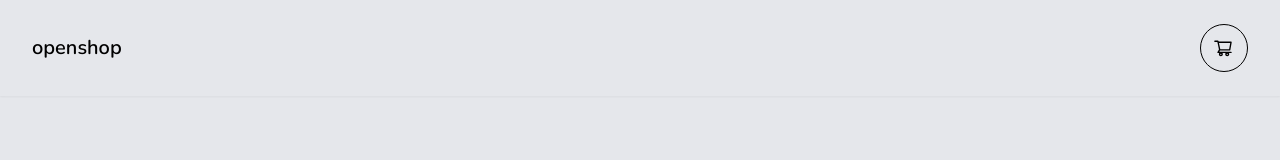
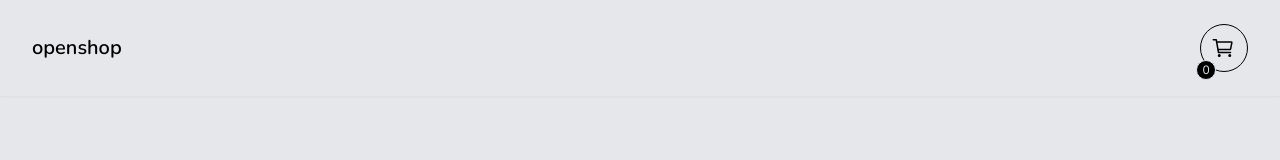
Before and after one commit to fnandesrafael/openshop, a React (Vite) app: page / in a window 1280 px wide. Shown: the top 160 px of the page. Built offline with nearby package versions, Linux system fonts and the light colour scheme.

Commit message:
feat: add tests to cart items count log

```diff
--- a/index.html
+++ b/index.html
@@ -4,7 +4,7 @@
     <meta charset="UTF-8" />
     <link rel="icon" type="image/svg+xml" href="/vite.svg" />
     <meta name="viewport" content="width=device-width, initial-scale=1.0" />
-    <title>Vite + React + TS</title>
+    <title>openshop</title>
   </head>
   <body>
     <div id="root"></div>
--- a/src/components/Header/Header.tsx
+++ b/src/components/Header/Header.tsx
@@ -1,5 +1,5 @@
 import React from 'react';
-import { AiOutlineShoppingCart } from 'react-icons/ai';
+import { IoCartOutline } from 'react-icons/io5';
 
 export default function Header() {
   return (
@@ -11,12 +11,21 @@ export default function Header() {
         openshop
       </h1>
 
-      <button
-        className="flex h-12 w-12 flex-col items-center justify-center rounded-full border-[1px] border-solid border-black transition-all ease-in-out hover:bg-black hover:text-slate-200 hover:transition-all"
-        role="button"
-      >
-        <AiOutlineShoppingCart className="mr-[2px] text-xl" />
-      </button>
+      <div className="relative">
+        <button
+          className="flex h-12 w-12 flex-col items-center justify-center rounded-full border-[1px] border-solid border-black transition-all ease-in-out hover:bg-black hover:text-slate-200 hover:transition-all"
+          role="button"
+        >
+          <IoCartOutline className="mr-[2px] text-2xl" />
+        </button>
+
+        <span
+          className="pointer-events-none absolute -bottom-2 -left-1 flex h-5 w-5 flex-col items-center justify-center rounded-full border-[1px] border-solid border-slate-200 bg-black text-xs text-slate-200"
+          role="log"
+        >
+          0
+        </span>
+      </div>
     </header>
   );
 }
```
Also changed, not shown: 1 other file (tests, documents, lock files or other folders).
